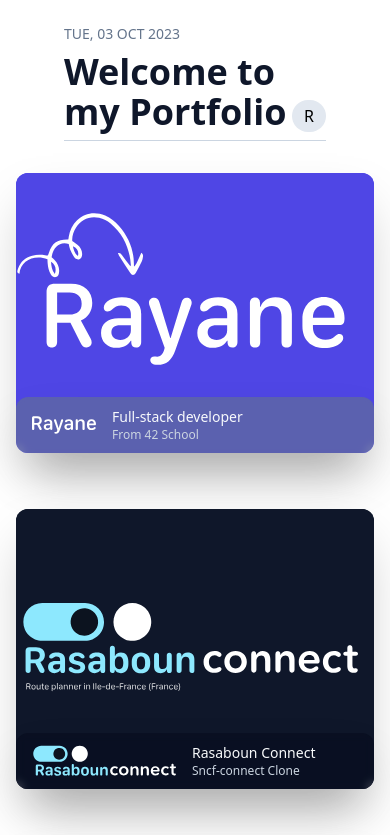
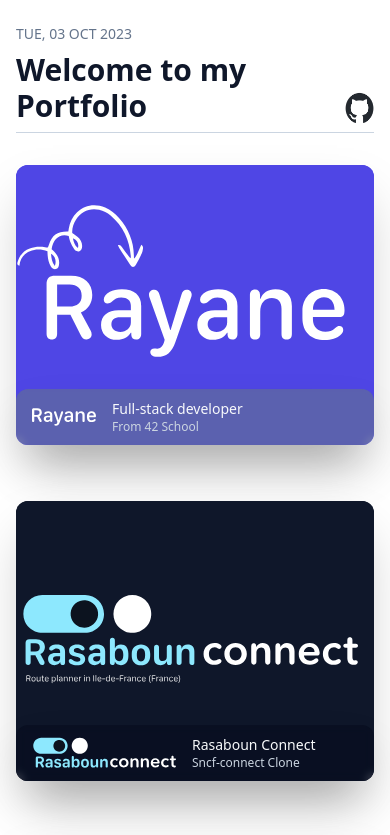
Before and after one commit to Rasaboun/rasaboun.me, an Astro site in the folder rasaboun/: page / in a window 390 px wide. Shown: the top 835 px of the page. Built offline with nearby package versions, Linux system fonts and the light colour scheme; Astro itself is replaced by a stand-in of ours.

Commit message:
style: change header mobile

```diff
--- a/rasaboun/src/components/Header.tsx
+++ b/rasaboun/src/components/Header.tsx
@@ -1,14 +1,19 @@
+import img from "./images/github-mark.png"
 export default function Header() {
-  let now = new Date().toUTCString().slice(0,16)
+  let now = new Date().toUTCString().slice(0, 16);
   return (
-    <div className="flex flex-row justify-between mx-16 mt-6 items-end border-b-[1px] pb-2 border-slate-300    ">
-      <div className="flex flex-col space-y-2">
+    <div className="flex flex-row justify-between mx-4 md:mx-16 mt-6 items-end border-b-[1px] pb-2 border-slate-300    ">
+      <div className="flex flex-col w-fit space-y-2">
         <p className="text-slate-500 uppercase text-sm">{now}</p>
-        <p className="text-slate-900 font-semibold text-4xl">Welcome to my Portfolio</p>
+        <p className="text-slate-900 font-semibold text-3xl md:text-4xl">
+          Welcome to my Portfolio
+        </p>
       </div>
-      <div>
-        <p className="p-1 px-3 bg-slate-200 rounded-full">R</p>
-      </div>
+
+        <a href="https://github.com/Rasaboun">
+        <img src={img.src} alt="github logo" className="w-8 h-8 hover:scale-105 transition-transform duration-150 ease-in-out"/>
+        </a>
+
     </div>
   );
 }
```
Also changed, not shown: rasaboun/src/components/images/github-mark.png (added), 1 other file.
